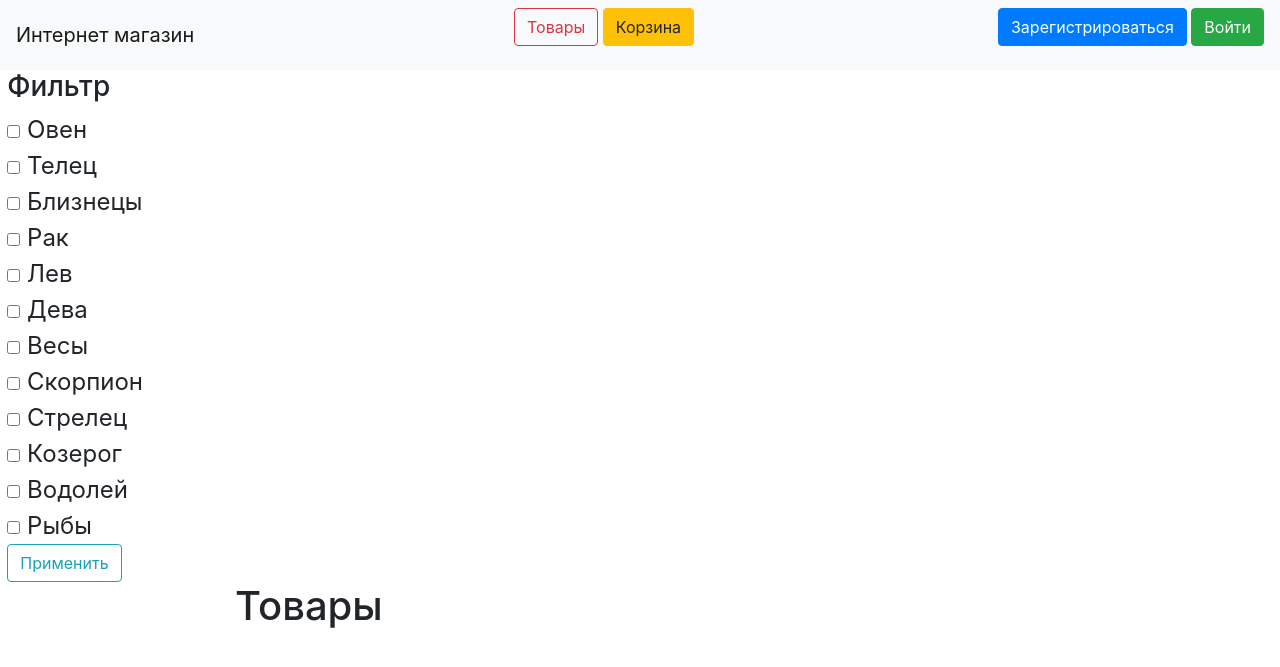
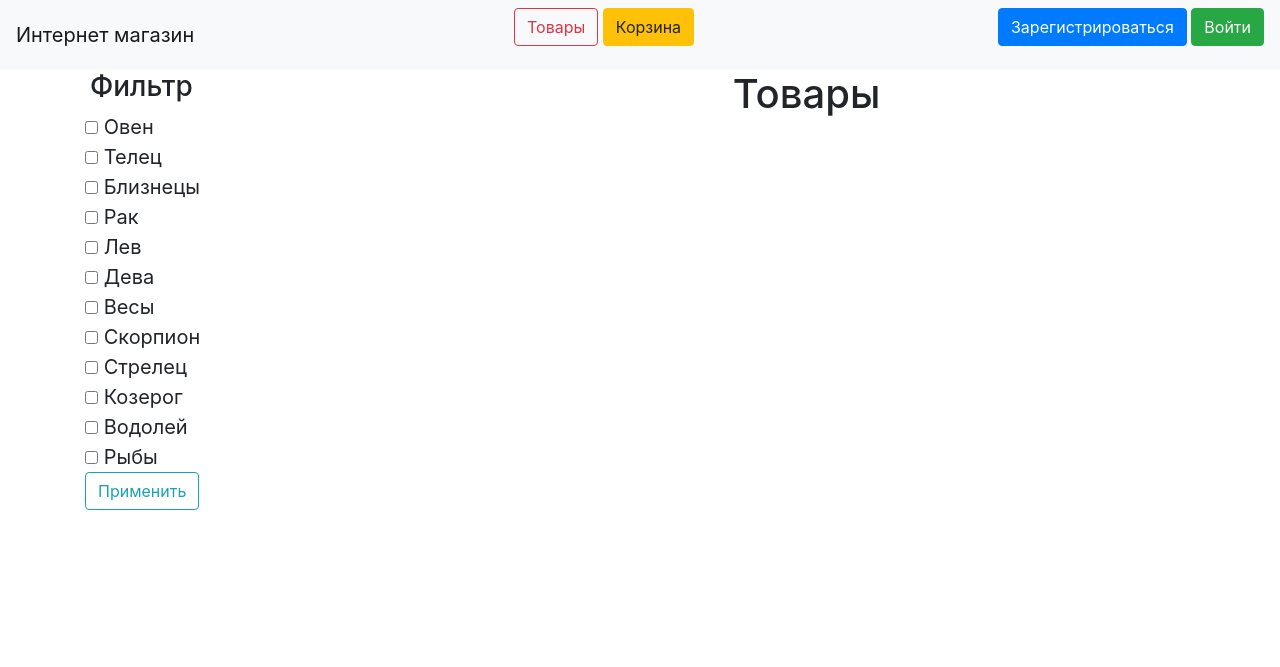
Before and after one commit to lisa-leonowa/store, a Flask app: template templates/index.html in a window 1280 px wide. Shown: the top 667 px of the page. Run offline with Flask 2, Linux system fonts and the light colour scheme; the template is opened without the code that fills it, so the values that code supplies are empty; some libraries are stand-ins or nearby versions.

Commit message:
Update index_style.css

```diff
--- a/static/css/index_style.css
+++ b/static/css/index_style.css
@@ -1,14 +1,31 @@
-.goods {margin-left: 150px;}
+.filter{width: 25%;}
 
-.group_of_goods {margin-top: -35%;}
+h3{margin-left: 5px;}
 
-.checkbox {margin-left: -7%;
-        margin-top: 2px;}
+h1{text-align: center;}
 
-.filter_bottom {margin-left: -7%;
-        margin-top: 15px;}
+.about{width: 70%;}
 
-.filter {margin-left: -7%;
-        font-size: 150%;}
+.style{font-size: 20px;}
 
-h1 {margin-left: 150px;}
+img{width: 100%;
+    height: 100%;}
+
+.good{width: 27%;
+    text-align: center;
+    margin: 10px 0px;
+    box-shadow: 5px 5px 10px grey;
+    display: flex;
+    flex-direction: column;
+    justify-content: space-between;}
+
+.all{width: 100%;
+    display: flex;
+    flex-direction: row;
+    justify-content: space-between;}
+
+.cont{width: 100%;
+    display: flex;
+    flex-direction: row;
+    flex-wrap: wrap;
+    justify-content: space-between;}
```
